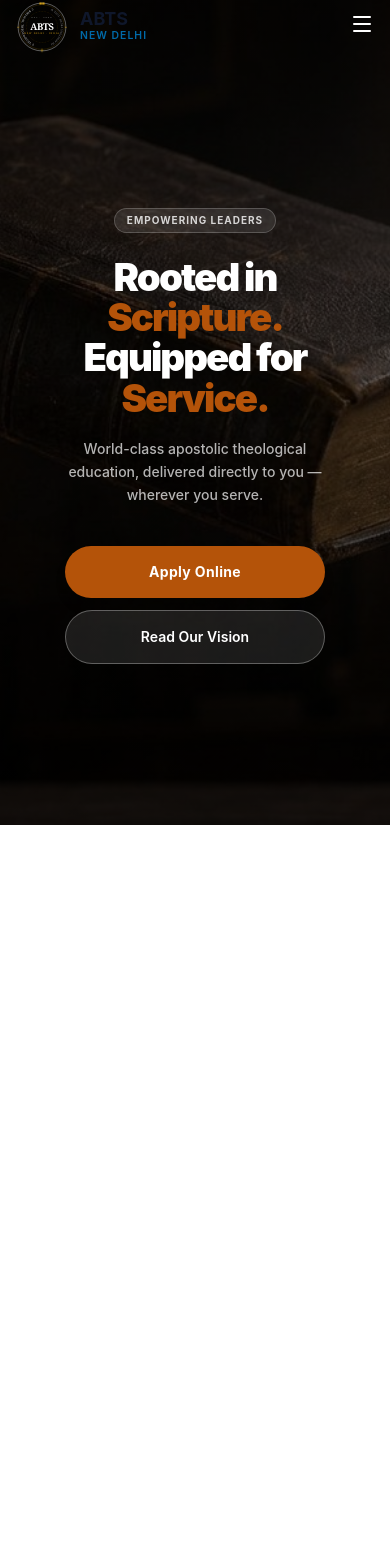
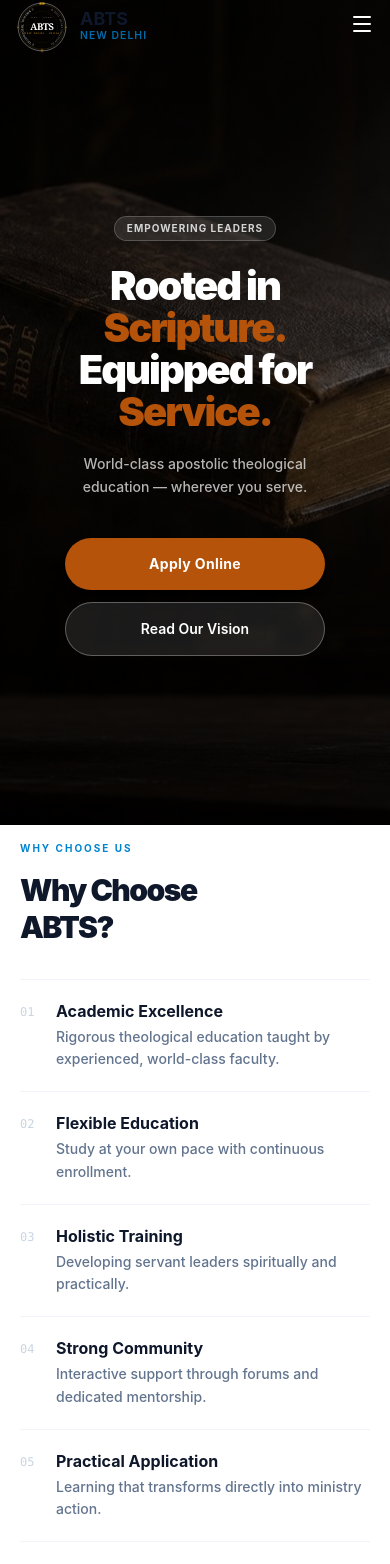
Before and after one commit to metachasm-beep/thelogian, a React (Vite) app: page / in a window 390 px wide. Shown: the part 19-1583 px from the top of the page. Built offline with nearby package versions, Linux system fonts and the light colour scheme; a web font is replaced by a local one.

Commit message:
feat: mobile Scale-Up Reveal transition (scale 0.86→1→1.07 + fade)

```diff
--- a/src/pages/Home.jsx
+++ b/src/pages/Home.jsx
@@ -11,12 +11,12 @@ gsap.registerPlugin(ScrollTrigger);
 
 /* ─────────────────────────────────────────────
    DESKTOP: Crossfade-scrub pinned stack
+   Unchanged from original implementation.
 ───────────────────────────────────────────── */
 function DesktopHome({ navigate, bentoFeatures }) {
   useEffect(() => {
     const ctx = gsap.context(() => {
       const folds = gsap.utils.toArray('.fold');
-
       const tl = gsap.timeline({
         scrollTrigger: {
           trigger: '.folds-wrapper',
@@ -49,7 +49,7 @@ function DesktopHome({ navigate, bentoFeatures }) {
   return (
     <div className="folds-wrapper h-[100dvh] relative overflow-hidden">
 
-      {/* HERO (Fold 1) — z-40 highest */}
+      {/* HERO (Fold 1) — z-40 highest so buttons always clickable */}
       <section className="fold absolute inset-0 z-40 flex items-center justify-center pt-20 px-4 bg-black">
         <div className="absolute inset-0 z-0">
           <img src={heroBgImg} alt="ABTS Hero Background" className="w-full h-full object-cover opacity-60" />
@@ -149,49 +149,50 @@ function DesktopHome({ navigate, bentoFeatures }) {
 }
 
 /* ─────────────────────────────────────────────
-   MOBILE: Vertical Parallax Drift
-   Each fold is a full-height section in normal
-   document flow. The background image scrolls
-   at 0.5× speed (parallax drift). Text stays
-   fixed within its section.
+   MOBILE: Scale-Up Reveal
+   Each fold sits in normal document flow.
+   Entering fold:  scale 0.86 → 1.0 + fade in
+   Exiting fold:   scale 1.0  → 1.07 + fade out
+   Creates a "press into the page" depth feel.
+   No pinning — works perfectly with iOS scroll.
 ───────────────────────────────────────────── */
 function MobileHome({ navigate, bentoFeatures }) {
   const containerRef = useRef(null);
 
   useEffect(() => {
     const ctx = gsap.context(() => {
-      // Parallax: bg images move at half scroll speed
       gsap.utils.toArray('.m-fold').forEach((fold) => {
-        const bg = fold.querySelector('.m-parallax-bg');
-        if (!bg) return;
-        gsap.fromTo(bg,
-          { yPercent: -12 },
+        const inner = fold.querySelector('.m-fold-inner');
+        if (!inner) return;
+
+        // ── ENTER: scale up from 0.86 → 1, fade in ──
+        gsap.fromTo(inner,
+          { scale: 0.86, opacity: 0, transformOrigin: 'center center' },
           {
-            yPercent: 12,
+            scale: 1,
+            opacity: 1,
             ease: 'none',
             scrollTrigger: {
               trigger: fold,
-              start: 'top bottom',
-              end: 'bottom top',
-              scrub: true,
+              start: 'top 95%',
+              end: 'top 10%',
+              scrub: 0.8,
             }
           }
         );
-      });
 
-      // Fade-in text as each fold enters viewport
-      gsap.utils.toArray('.m-fold-content').forEach((content) => {
-        gsap.fromTo(content,
-          { opacity: 0, y: 28 },
+        // ── EXIT: scale up to 1.07, fade away ──
+        gsap.fromTo(inner,
+          { scale: 1, opacity: 1 },
           {
-            opacity: 1,
-            y: 0,
-            duration: 0.6,
-            ease: 'power2.out',
+            scale: 1.07,
+            opacity: 0,
+            ease: 'none',
             scrollTrigger: {
-              trigger: content,
-              start: 'top 80%',
-              toggleActions: 'play none none reverse',
+              trigger: fold,
+              start: 'top -5%',
+              end: 'top -55%',
+              scrub: 0.8,
             }
           }
         );
@@ -204,31 +205,23 @@ function MobileHome({ navigate, bentoFeatures }) {
     <div ref={containerRef}>
 
       {/* ── HERO ── */}
-      <section className="m-fold relative h-[100dvh] overflow-hidden bg-black flex items-center justify-center px-5">
-        {/* Parallax background */}
-        <div className="m-parallax-bg absolute inset-[-15%] z-0">
-          <img src={heroBgImg} alt="ABTS Hero" className="w-full h-full object-cover opacity-55" />
-          <div className="absolute inset-0 bg-gradient-to-b from-black/70 via-black/30 to-black/80" />
-        </div>
-
-        <div className="m-fold-content relative z-10 text-center px-2 w-full max-w-sm mx-auto pt-16">
-          {/* Badge */}
+      <section className="m-fold relative h-[100dvh] overflow-hidden bg-black">
+        <div className="m-fold-inner absolute inset-0 flex items-center justify-center px-5" style={{ willChange: 'transform, opacity' }}>
+          <img src={heroBgImg} alt="ABTS Hero" className="absolute inset-0 w-full h-full object-cover opacity-55" />
+          <div className="absolute inset-0 bg-gradient-to-b from-black/70 via-black/30 to-black/85" />
+          <div className="relative z-10 text-center w-full max-w-sm mx-auto pt-16">
             <div className="inline-block px-3 py-1 rounded-full border border-white/20 bg-white/10 text-white/80 text-[10px] font-bold uppercase tracking-widest mb-6">
               Empowering Leaders
             </div>
-
-          {/* Headline — tighter for mobile */}
-          <h1 className="text-[2.4rem] font-black text-white tracking-tighter leading-[1.05] mb-5" style={{ fontFamily: 'var(--font-headings)' }}>
+            <h1 className="text-[2.5rem] font-black text-white tracking-tighter leading-[1.05] mb-5" style={{ fontFamily: 'var(--font-headings)' }}>
               Rooted in<br />
               <span className="text-[#b45309]">Scripture.</span><br />
               Equipped for<br />
               <span className="text-[#b45309]">Service.</span>
             </h1>
-
             <p className="text-sm text-white/70 font-medium mb-10 leading-relaxed mx-auto max-w-[280px]">
-            World-class apostolic theological education, delivered directly to you — wherever you serve.
+              World-class apostolic theological education — wherever you serve.
             </p>
-
             <div className="flex flex-col gap-3 w-full max-w-[260px] mx-auto">
               <Link
                 to="/online-application-form-for-admission"
@@ -246,13 +239,15 @@ function MobileHome({ navigate, bentoFeatures }) {
               </Link>
             </div>
           </div>
+        </div>
       </section>
 
       {/* ── WHY ABTS ── */}
-      <section className="m-fold relative min-h-[100dvh] overflow-hidden bg-white flex items-center">
-        <div className="m-fold-content relative z-10 w-full px-5 py-20 pt-24">
+      <section className="m-fold relative min-h-[100dvh] overflow-hidden bg-white">
+        <div className="m-fold-inner absolute inset-0 flex items-center overflow-y-auto" style={{ willChange: 'transform, opacity' }}>
+          <div className="w-full px-5 py-24">
             <p className="text-[10px] font-bold uppercase tracking-[0.2em] text-sky-600 mb-4">Why Choose Us</p>
-          <h2 className="text-3xl font-black text-slate-900 tracking-tighter leading-tight mb-10" style={{ fontFamily: 'var(--font-headings)' }}>
+            <h2 className="text-3xl font-black text-slate-900 tracking-tighter leading-tight mb-8" style={{ fontFamily: 'var(--font-headings)' }}>
               Why Choose<br />ABTS?
             </h2>
             <div className="divide-y divide-slate-100 border-t border-slate-100">
@@ -267,17 +262,14 @@ function MobileHome({ navigate, bentoFeatures }) {
               ))}
             </div>
           </div>
+        </div>
       </section>
 
       {/* ── TESTIMONIAL ── */}
-      <section className="m-fold relative h-[100dvh] overflow-hidden bg-slate-900 flex items-center justify-center px-5">
-        {/* Subtle parallax texture bg */}
-        <div className="m-parallax-bg absolute inset-[-15%] z-0 opacity-10">
-          <img src={heroBgImg} alt="" className="w-full h-full object-cover" aria-hidden="true" />
-        </div>
-        <div className="absolute inset-0 bg-slate-900/80 z-0" />
-
-        <div className="m-fold-content relative z-10 text-center max-w-sm mx-auto px-2">
+      <section className="m-fold relative h-[100dvh] overflow-hidden bg-slate-900">
+        <div className="m-fold-inner absolute inset-0 flex items-center justify-center px-5" style={{ willChange: 'transform, opacity' }}>
+          <div className="absolute inset-0 bg-[radial-gradient(ellipse_at_center,rgba(2,132,199,0.08),transparent_70%)]" />
+          <div className="relative z-10 text-center max-w-sm mx-auto">
             <Quote className="w-10 h-10 text-sky-400 mx-auto mb-6 opacity-60" />
             <blockquote className="text-lg font-semibold text-white leading-relaxed mb-8" style={{ fontFamily: 'Georgia, serif', fontStyle: 'italic' }}>
               "God often shapes His servants within the very contexts where they are already serving. Our programs are designed to complement your ministry."
@@ -287,13 +279,14 @@ function MobileHome({ navigate, bentoFeatures }) {
               <p className="text-[#b45309] text-sm font-medium mt-1">Founder &amp; President</p>
             </div>
           </div>
+        </div>
       </section>
 
       {/* ── ACADEMICS ── */}
-      <section className="m-fold relative min-h-[100dvh] overflow-hidden bg-slate-950 flex items-center justify-center px-5">
-        <div className="absolute inset-0 bg-[radial-gradient(ellipse_at_top,rgba(2,132,199,0.2),transparent_60%)] pointer-events-none" />
-
-        <div className="m-fold-content relative z-10 text-center w-full py-20 pt-28">
+      <section className="m-fold relative min-h-[100dvh] overflow-hidden bg-slate-950">
+        <div className="m-fold-inner absolute inset-0 flex items-center justify-center px-5" style={{ willChange: 'transform, opacity' }}>
+          <div className="absolute inset-0 bg-[radial-gradient(ellipse_at_top,rgba(2,132,199,0.18),transparent_60%)] pointer-events-none" />
+          <div className="relative z-10 text-center w-full py-16">
             <p className="text-[10px] font-bold uppercase tracking-[0.2em] text-sky-500 mb-4">Academic Programs</p>
             <h2 className="text-3xl font-black text-white tracking-tighter leading-tight mb-4" style={{ fontFamily: 'var(--font-headings)' }}>
               Programs &amp;<br />Degrees
@@ -301,18 +294,17 @@ function MobileHome({ navigate, bentoFeatures }) {
             <p className="text-sm text-slate-400 font-medium mb-10 max-w-[260px] mx-auto leading-relaxed">
               Where the Bible is the textbook. Rigorous, accredited theology for every calling.
             </p>
-
-          <div className="grid grid-cols-3 gap-3 max-w-xs mx-auto mb-10">
+            <div className="grid grid-cols-3 gap-3 max-w-[280px] mx-auto mb-10">
               {['B.Th', 'B.Min', 'M.Div', 'M.Th', 'D.Min', 'Ph.D'].map((degree, idx) => (
-              <div key={idx} className="academic-item border border-sky-900/50 bg-sky-900/20 text-sky-400 font-bold font-mono text-base py-4 rounded-xl text-center">
+                <div key={idx} className="border border-sky-900/50 bg-sky-900/20 text-sky-400 font-bold font-mono text-sm py-4 rounded-xl text-center">
                   {degree}
                 </div>
               ))}
             </div>
-
             <Link to="/academic" className="inline-block text-white uppercase tracking-widest text-xs font-bold border-b border-white pb-1 hover:text-sky-400 hover:border-sky-400 transition-colors">
               View All Programs
             </Link>
+          </div>
         </div>
       </section>
     </div>
@@ -331,17 +323,17 @@ export default function Home() {
     { title: 'Holistic Training', desc: 'Developing servant leaders spiritually and practically.' },
     { title: 'Strong Community', desc: 'Interactive support through forums and dedicated mentorship.' },
     { title: 'Practical Application', desc: 'Learning that transforms directly into ministry action.' },
-    { title: 'Affordable Pricing', desc: 'Cost should never be a barrier to fulfilling God\'s purpose.' }
+    { title: 'Affordable Pricing', desc: "Cost should never be a barrier to fulfilling God's purpose." }
   ];
 
   return (
     <div className="bg-slate-50 w-full relative">
-      {/* Desktop layout — hidden on mobile */}
+      {/* Desktop — hidden on mobile */}
       <div className="hidden md:block">
         <DesktopHome navigate={navigate} bentoFeatures={bentoFeatures} />
       </div>
 
-      {/* Mobile layout — hidden on desktop */}
+      {/* Mobile — hidden on desktop */}
       <div className="block md:hidden">
         <MobileHome navigate={navigate} bentoFeatures={bentoFeatures} />
       </div>
```
Lines whose indentation alone changed are shown as unchanged.
